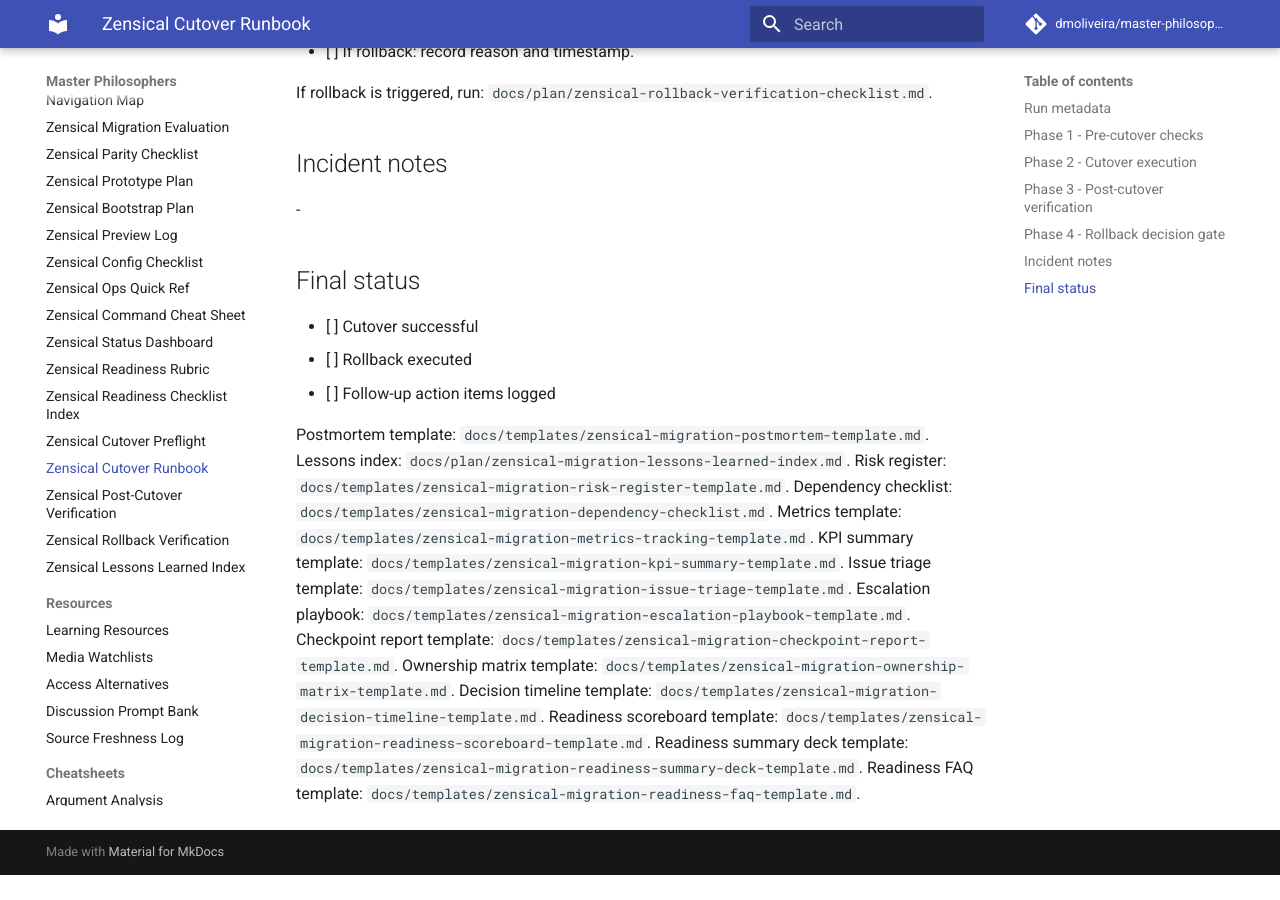
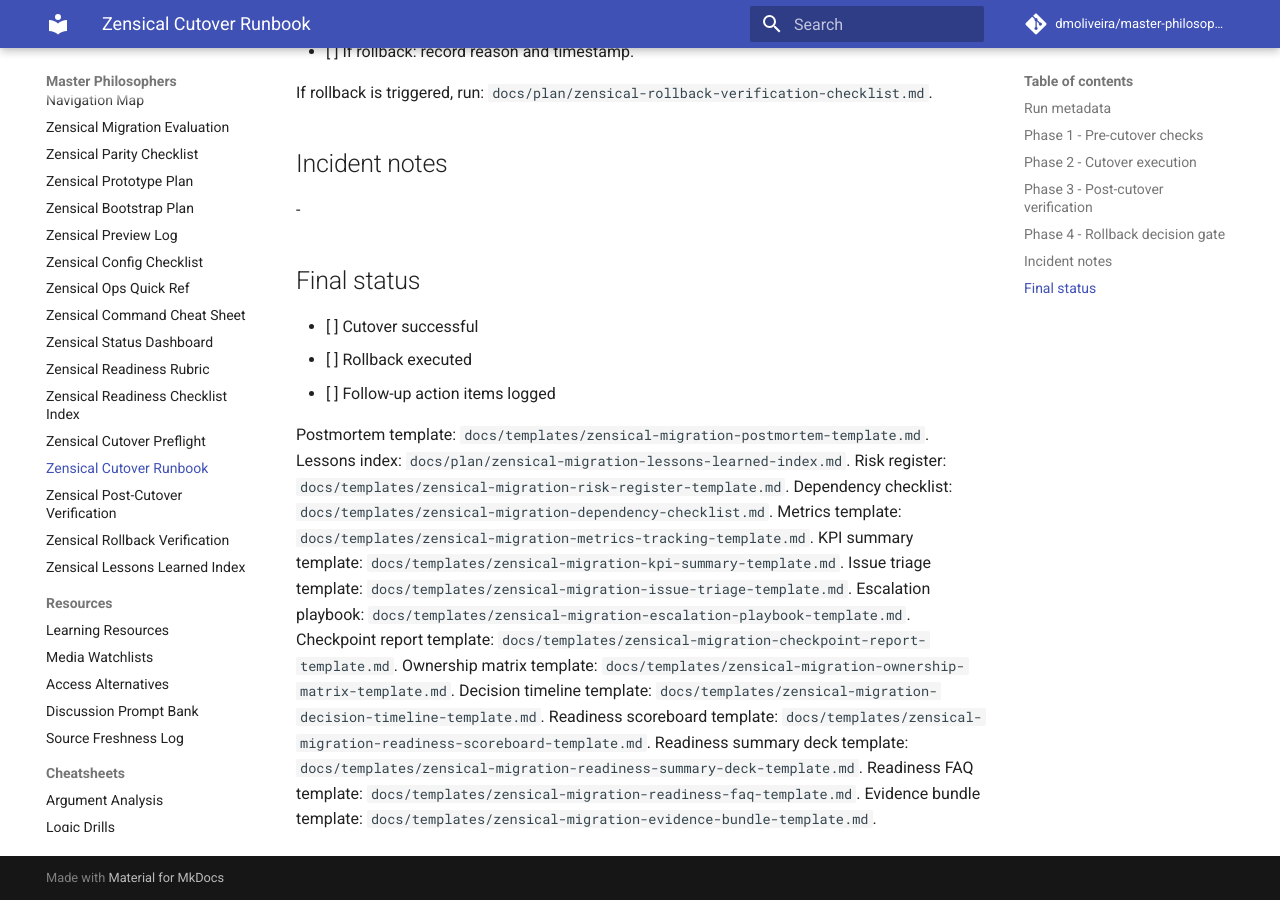
Before and after one commit to dmoliveira/master-philosophers, an MkDocs documentation site: the page built from docs/plan/zensical-cutover-runbook-template.md, in a window 1280 px wide and 900 px high, scrolled down 1370 px. Built offline with MkDocs 1.6.1 and Material for MkDocs 9.7.7, drawn with Linux system fonts in a browser that asks for light colours; comment, search, counter and statistics services are not loaded; before the commit the page ends 2245 px from its top, so only the background shows below that.

Commit message:
docs wire evidence bundle template into migration docs

```diff
--- a/docs/plan/zensical-cutover-runbook-template.md
+++ b/docs/plan/zensical-cutover-runbook-template.md
@@ -68,3 +68,4 @@
 Readiness scoreboard template: `docs/templates/zensical-migration-readiness-scoreboard-template.md`.
 Readiness summary deck template: `docs/templates/zensical-migration-readiness-summary-deck-template.md`.
 Readiness FAQ template: `docs/templates/zensical-migration-readiness-faq-template.md`.
+Evidence bundle template: `docs/templates/zensical-migration-evidence-bundle-template.md`.
```
Also changed, not shown: README.md (+1 -0 lines), docs/template-library.md (+1 -0 lines).
